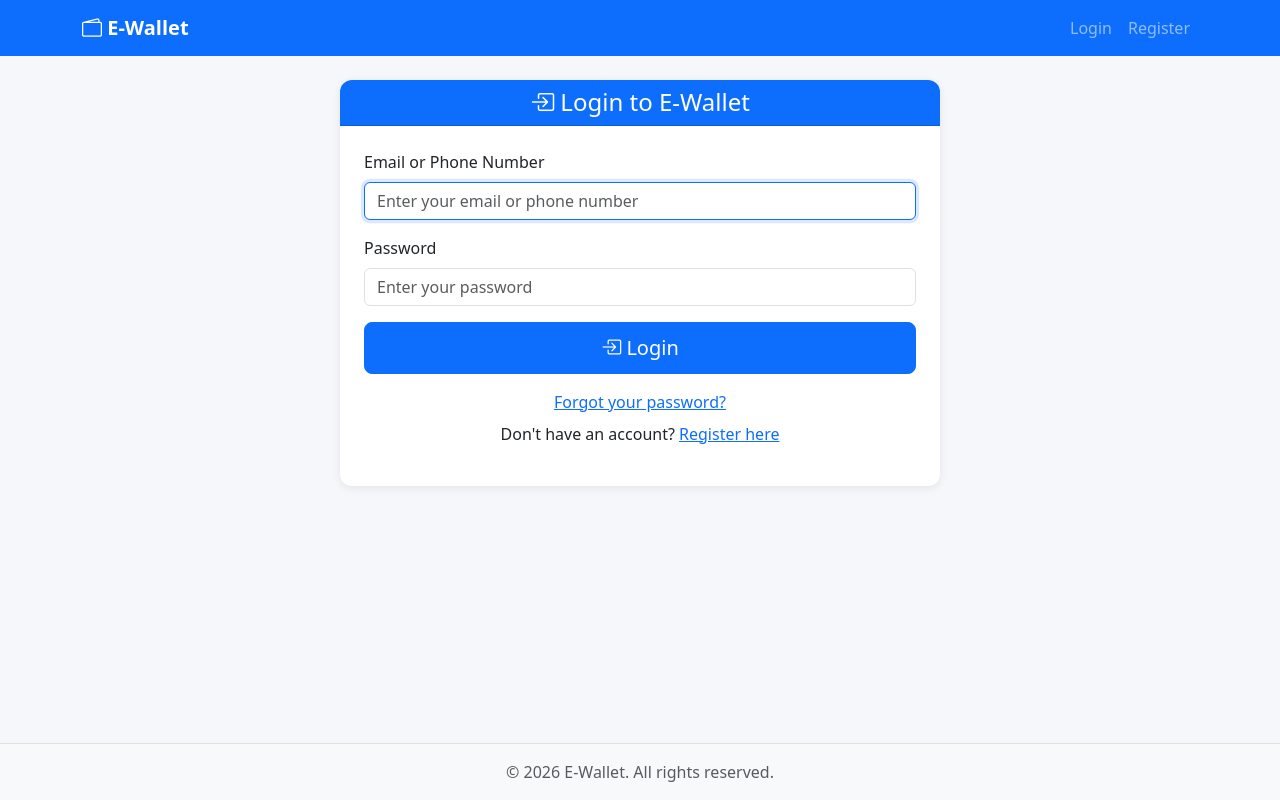
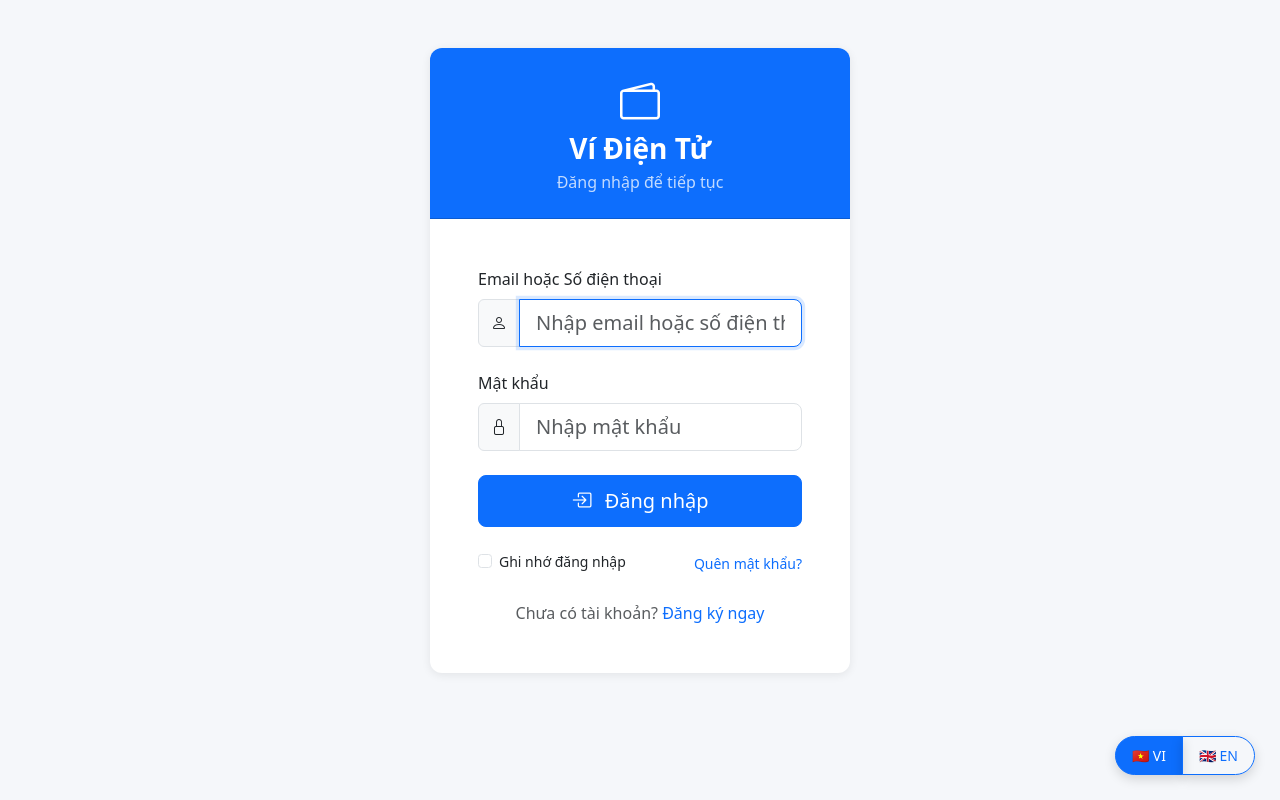
Before and after one commit to sutianer0000/finalweb, a PHP site: page /finalweb/login.php in a window 1280 px wide. Run offline with PHP 8.4, Linux system fonts and the light colour scheme.

Commit message:
merge with changes from Phi

```diff
--- a/assets/css/style.css
+++ b/assets/css/style.css
@@ -12,7 +12,7 @@ body {
 .card {
     border: none;
     border-radius: 12px;
-    box-shadow: 0 2px 10px rgba(0,0,0,0.08);
+    box-shadow: 0 2px 10px rgba(0, 0, 0, 0.08);
 }
 
 .card-header {
@@ -30,7 +30,8 @@ body {
     font-weight: 500;
 }
 
-.register-card, .login-card {
+.register-card,
+.login-card {
     max-width: 600px;
     margin: 0 auto;
 }
@@ -59,7 +60,29 @@ body {
 }
 
 @media (max-width: 768px) {
-    .register-card, .login-card {
+
+    .register-card,
+    .login-card {
         max-width: 100%;
     }
 }
+
+.language-switcher-fixed {
+    position: fixed;
+    bottom: 25px;
+    right: 25px;
+    z-index: 1000;
+}
+
+.language-switcher-fixed .btn {
+    border-radius: 50px;
+    padding: 8px 16px;
+    font-weight: 500;
+    box-shadow: 0 4px 12px rgba(0, 0, 0, 0.15);
+    transition: all 0.3s ease;
+}
+
+.language-switcher-fixed .btn:hover {
+    transform: translateY(-2px);
+    box-shadow: 0 6px 16px rgba(0, 0, 0, 0.2);
+}
--- /dev/null
+++ b/includes/lang.php
@@ -0,0 +1,121 @@
+<?php
+$translations = [
+    'vi' => [
+        'page_title' => 'Đăng ký tài khoản',
+        'create_account' => 'Tạo tài khoản',
+        'registration_successful' => 'Đăng ký thành công!',
+        'please_save_credentials' => 'Tài khoản của bạn đã được tạo. Vui lòng lưu thông tin đăng nhập dưới đây.',
+        'email_sent_success' => 'Thông tin đăng nhập đã được gửi đến email của bạn.',
+        'could_not_send_email' => 'Chúng tôi không thể gửi email. Vui lòng lưu thông tin đăng nhập dưới đây.',
+        'account_pending' => 'Tài khoản của bạn đang chờ xác minh bởi quản trị viên. Bạn cần đổi mật khẩu khi đăng nhập lần đầu.',
+        'go_to_login' => 'Đi đến Đăng nhập',
+        'already_have_account' => 'Đã có tài khoản?',
+        'login_here' => 'Đăng nhập tại đây',
+
+        // Form labels
+        'phone_number' => 'Số điện thoại',
+        'email_address' => 'Địa chỉ email',
+        'full_name' => 'Họ và tên',
+        'date_of_birth' => 'Ngày sinh',
+        'address' => 'Địa chỉ',
+        'id_card_front' => 'Ảnh mặt trước CMND/CCCD',
+        'id_card_back' => 'Ảnh mặt sau CMND/CCCD',
+        'register' => 'Đăng ký',
+
+        // Placeholders & help text
+        'phone_placeholder' => 'Ví dụ: 0901234567',
+        'email_placeholder' => 'Ví dụ: user@example.com',
+        'full_name_placeholder' => 'Ví dụ: Nguyễn Văn A',
+        'address_placeholder' => 'Nhập địa chỉ đầy đủ của bạn',
+        'front_help' => 'Tối đa 3 MB. Mọi kích thước đều được — hệ thống tự cắt thành hình vuông ở giữa.',
+        'back_help' => 'Tối đa 3 MB. Mọi kích thước đều được — hệ thống tự cắt thành hình vuông ở giữa.',
+
+        'phone_required' => 'Số điện thoại là bắt buộc.',
+        'phone_format' => 'Số điện thoại phải từ 9-15 chữ số.',
+        'phone_exists' => 'Số điện thoại này đã được đăng ký.',
+
+        // Login page
+        'login_title' => 'Đăng nhập - Ví Điện Tử',
+        'e_wallet' => 'Ví Điện Tử',
+        'sign_in_to_continue' => 'Đăng nhập để tiếp tục',
+        'email_or_phone' => 'Email hoặc Số điện thoại',
+        'password' => 'Mật khẩu',
+        'enter_email_or_phone' => 'Nhập email hoặc số điện thoại',
+        'enter_password' => 'Nhập mật khẩu',
+        'login' => 'Đăng nhập',
+        'remember_me' => 'Ghi nhớ đăng nhập',
+        'forgot_password' => 'Quên mật khẩu?',
+        'dont_have_account' => 'Chưa có tài khoản?',
+        'register_here' => 'Đăng ký ngay',
+
+        // Errors
+        'please_enter_both' => 'Vui lòng nhập đầy đủ tên đăng nhập và mật khẩu.',
+        'invalid_username_or_password' => 'Tên đăng nhập hoặc mật khẩu không đúng.',
+        'account_disabled' => 'Tài khoản đã bị vô hiệu hóa, vui lòng liên hệ hotline 18001008.',
+        'account_permanently_locked' => 'Tài khoản đã bị khóa vĩnh viễn do nhập sai mật khẩu nhiều lần. Vui lòng liên hệ quản trị viên.',
+        'account_temporarily_locked' => 'Tài khoản đang bị tạm khóa, vui lòng thử lại sau 1 phút.',
+    ],
+
+    'en' => [
+        'page_title' => 'Register',
+        'create_account' => 'Create an Account',
+        'registration_successful' => 'Registration Successful!',
+        'please_save_credentials' => 'Your account has been created. Please save your login credentials below.',
+        'email_sent_success' => 'Login credentials have been sent to your email.',
+        'could_not_send_email' => 'We could not send an email. Please save your credentials from below.',
+        'account_pending' => 'Your account is pending verification by the administrator. You will need to change your password on first login.',
+        'go_to_login' => 'Go to Login',
+        'already_have_account' => 'Already have an account?',
+        'login_here' => 'Login here',
+
+        'phone_number' => 'Phone Number',
+        'email_address' => 'Email Address',
+        'full_name' => 'Full Name',
+        'date_of_birth' => 'Date of Birth',
+        'address' => 'Address',
+        'id_card_front' => 'ID Card - Front Photo',
+        'id_card_back' => 'ID Card - Back Photo',
+        'register' => 'Register',
+
+        'phone_placeholder' => 'e.g. 0901234567',
+        'email_placeholder' => 'e.g. user@example.com',
+        'full_name_placeholder' => 'e.g. Nguyen Van A',
+        'address_placeholder' => 'Enter your full address',
+        'front_help' => 'Max 3 MB. Any size — we center-crop to a square automatically.',
+        'back_help' => 'Max 3 MB. Any size — we center-crop to a square automatically.',
+
+        // Login page
+        'login_title' => 'Login - E-Wallet',
+        'e_wallet' => 'E-Wallet',
+        'sign_in_to_continue' => 'Sign in to continue',
+        'email_or_phone' => 'Email or Phone Number',
+        'password' => 'Password',
+        'enter_email_or_phone' => 'Enter email or phone',
+        'enter_password' => 'Enter your password',
+        'login' => 'Login',
+        'remember_me' => 'Remember me',
+        'forgot_password' => 'Forgot password?',
+        'dont_have_account' => "Don't have an account?",
+        'register_here' => 'Register here',
+
+        // Errors
+        'please_enter_both' => 'Please enter both username and password.',
+        'invalid_username_or_password' => 'Invalid username or password.',
+        'account_disabled' => 'This account has been disabled, please contact the hotline 18001008.',
+        'account_permanently_locked' => 'Account has been locked due to entering the wrong password many times, please contact the administrator.',
+        'account_temporarily_locked' => 'Account is currently locked, please try again in 1 minute.',
+    ]
+];
+
+
+// Language selection — persist across pages via session.
+// Session is already started by auth.php.
+if (isset($_GET['lang']) && in_array($_GET['lang'], ['vi', 'en'], true)) {
+    $_SESSION['lang'] = $_GET['lang'];
+}
+$lang = $_SESSION['lang'] ?? 'vi'; // default Vietnamese
+
+function __($key) {
+    global $translations, $lang;
+    return $translations[$lang][$key] ?? $key;
+}
--- a/login.php
+++ b/login.php
@@ -1,5 +1,6 @@
 <?php
 require_once __DIR__ . '/includes/auth.php';
+require_once __DIR__ . '/includes/lang.php';
 
 // If already logged in, redirect appropriately
 if (isLoggedIn()) {
@@ -21,7 +22,7 @@ if ($_SERVER['REQUEST_METHOD'] === 'POST') {
     $password = $_POST['password'] ?? '';
 
     if (empty($username) || empty($password)) {
-        $errors[] = 'Please enter both username and password.';
+        $errors[] = __("please_enter_both");
     } else {
         // Find user by email or phone
         $stmt = $db->prepare("SELECT * FROM users WHERE email = ? OR phone_number = ?");
@@ -29,19 +30,19 @@ if ($_SERVER['REQUEST_METHOD'] === 'POST') {
         $user = $stmt->fetch();
 
         if (!$user) {
-            $errors[] = 'Invalid username or password.';
+            $errors[] = __("invalid_username_or_password");
         } else {
             // Check if account is disabled
             if ($user['status'] === 'disabled') {
-                $errors[] = 'This account has been disabled, please contact the hotline 18001008.';
+                $errors[] = __("account_disabled");
             }
             // Check if permanently locked
             elseif ($user['permanently_locked'] == 1) {
-                $errors[] = 'Account has been locked due to entering the wrong password many times, please contact the administrator for support.';
+                $errors[] = __("account_permanently_locked");
             }
             // Check if temporarily locked (1 minute)
             elseif ($user['locked_until'] !== null && strtotime($user['locked_until']) > time()) {
-                $errors[] = 'Account is currently locked, please try again in 1 minute.';
+                $errors[] = __("account_temporarily_locked");
             }
             else {
                 // Clear temporary lock if expired
@@ -84,78 +85,129 @@ if ($_SERVER['REQUEST_METHOD'] === 'POST') {
                                 // Already had abnormal login before — permanently lock
                                 $db->prepare("UPDATE users SET permanently_locked = 1, permanently_locked_at = NOW(), failed_login_attempts = ? WHERE id = ?")
                                    ->execute([$failedAttempts, $user['id']]);
-                                $errors[] = 'Account has been locked due to entering the wrong password many times, please contact the administrator for support.';
+                                $errors[] = __("account_permanently_locked");
                             } else {
                                 // First time reaching 3 fails — temp lock 1 minute, set abnormal flag
                                 $lockedUntil = date('Y-m-d H:i:s', time() + 60);
                                 $db->prepare("UPDATE users SET failed_login_attempts = 0, has_abnormal_login = 1, locked_until = ? WHERE id = ?")
                                    ->execute([$lockedUntil, $user['id']]);
-                                $errors[] = 'Account is currently locked, please try again in 1 minute.';
+                                $errors[] = __("account_temporarily_locked");
                             }
                         } else {
                             // Increment failed attempts
                             $db->prepare("UPDATE users SET failed_login_attempts = ? WHERE id = ?")
                                ->execute([$failedAttempts, $user['id']]);
-                            $errors[] = 'Invalid username or password.';
+                            $errors[] = __("invalid_username_or_password");
                         }
                     } else {
                         // Admin — no lock, just show error
-                        $errors[] = 'Invalid username or password.';
+                        $errors[] = __("invalid_username_or_password");
                     }
                 }
             }
         }
     }
 }
+?>
+<!DOCTYPE html>
+<html lang="<?= sanitize($lang) ?>">
+<head>
+    <meta charset="UTF-8">
+    <meta name="viewport" content="width=device-width, initial-scale=1.0">
+    <title><?= __("login_title") ?></title>
+    <link href="https://cdn.jsdelivr.net/npm/bootstrap@5.3.3/dist/css/bootstrap.min.css" rel="stylesheet">
+    <link href="https://cdn.jsdelivr.net/npm/bootstrap-icons@1.11.3/font/bootstrap-icons.min.css" rel="stylesheet">
+    <link href="<?= BASE_URL ?>/assets/css/style.css" rel="stylesheet">
+</head>
+<body>
 
-$pageTitle = 'Login';
-require_once __DIR__ . '/includes/header.php';
-?>
+<div class="container mt-5">
+    <div class="login-card">
 
-<div class="login-card">
-    <div class="card">
-        <div class="card-header bg-primary text-white text-center">
-            <h4 class="mb-0"><i class="bi bi-box-arrow-in-right"></i> Login to E-Wallet</h4>
+        <div class="card mx-auto" style="max-width: 420px;">
+            <div class="card-header bg-primary text-white text-center py-4">
+                <i class="bi bi-wallet2 fs-1 mb-2"></i>
+                <h3 class="mb-1 fw-bold"><?= __("e_wallet") ?></h3>
+                <p class="mb-0 opacity-75"><?= __("sign_in_to_continue") ?></p>
             </div>
-        <div class="card-body p-4">
+
+            <div class="card-body p-5">
 
                 <?php if (!empty($errors)): ?>
-                <div class="alert alert-danger">
+                    <div class="alert alert-danger alert-dismissible fade show" role="alert">
                         <?php foreach ($errors as $error): ?>
-                        <p class="mb-0"><?= sanitize($error) ?></p>
+                            <p class="mb-1"><?= sanitize($error) ?></p>
                         <?php endforeach; ?>
+                        <button type="button" class="btn-close" data-bs-dismiss="alert" aria-label="Close"></button>
                     </div>
                 <?php endif; ?>
 
                 <form method="POST" novalidate>
-                <div class="mb-3">
-                    <label for="username" class="form-label">Email or Phone Number</label>
-                    <input type="text" class="form-control" id="username" name="username"
-                           placeholder="Enter your email or phone number"
-                           value="<?= sanitize($_POST['username'] ?? '') ?>" required autofocus>
+                    <div class="mb-4">
+                        <label for="username" class="form-label fw-medium"><?= __("email_or_phone") ?></label>
+                        <div class="input-group">
+                            <span class="input-group-text"><i class="bi bi-person"></i></span>
+                            <input type="text"
+                                   class="form-control form-control-lg"
+                                   id="username"
+                                   name="username"
+                                   placeholder="<?= __("enter_email_or_phone") ?>"
+                                   value="<?= sanitize($_POST['username'] ?? '') ?>"
+                                   required autofocus>
+                        </div>
                     </div>
 
-                <div class="mb-3">
-                    <label for="password" class="form-label">Password</label>
-                    <input type="password" class="form-control" id="password" name="password"
-                           placeholder="Enter your password" required>
+                    <div class="mb-4">
+                        <label for="password" class="form-label fw-medium"><?= __("password") ?></label>
+                        <div class="input-group">
+                            <span class="input-group-text"><i class="bi bi-lock"></i></span>
+                            <input type="password"
+                                   class="form-control form-control-lg"
+                                   id="password"
+                                   name="password"
+                                   placeholder="<?= __("enter_password") ?>"
+                                   required>
+                        </div>
                     </div>
 
-                <div class="d-grid">
+                    <div class="d-grid mb-4">
                         <button type="submit" class="btn btn-primary btn-lg">
-                        <i class="bi bi-box-arrow-in-right"></i> Login
+                            <i class="bi bi-box-arrow-in-right me-2"></i>
+                            <?= __("login") ?>
                         </button>
+                    </div>
+
+                    <div class="d-flex justify-content-between align-items-center small">
+                        <div class="form-check">
+                            <input type="checkbox" class="form-check-input" id="remember" name="remember">
+                            <label class="form-check-label" for="remember"><?= __("remember_me") ?></label>
+                        </div>
+                        <a href="<?= BASE_URL ?>/forgot_password.php" class="text-decoration-none">
+                            <?= __("forgot_password") ?>
+                        </a>
                     </div>
                 </form>
 
-            <div class="text-center mt-3">
-                <a href="<?= BASE_URL ?>/forgot_password.php">Forgot your password?</a>
-            </div>
-            <div class="text-center mt-2">
-                <p>Don't have an account? <a href="<?= BASE_URL ?>/register.php">Register here</a></p>
+                <div class="text-center mt-4">
+                    <p class="text-muted mb-0">
+                        <?= __("dont_have_account") ?>
+                        <a href="<?= BASE_URL ?>/register.php" class="text-primary fw-medium text-decoration-none">
+                            <?= __("register_here") ?>
+                        </a>
+                    </p>
                 </div>
             </div>
         </div>
     </div>
 
-<?php require_once __DIR__ . '/includes/footer.php'; ?>
+    <div class="language-switcher-fixed">
+        <div class="btn-group btn-group-sm" role="group">
+            <a href="?lang=vi" class="btn <?= $lang === 'vi' ? 'btn-primary' : 'btn-outline-primary' ?>">🇻🇳 VI</a>
+            <a href="?lang=en" class="btn <?= $lang === 'en' ? 'btn-primary' : 'btn-outline-primary' ?>">🇬🇧 EN</a>
+        </div>
+    </div>
+</div>
+
+<script src="https://cdn.jsdelivr.net/npm/bootstrap@5.3.3/dist/js/bootstrap.bundle.min.js"></script>
+</body>
+</html>
```
Also changed, not shown: register.php (+33 -22 lines). Lines whose indentation alone changed are shown as unchanged.
